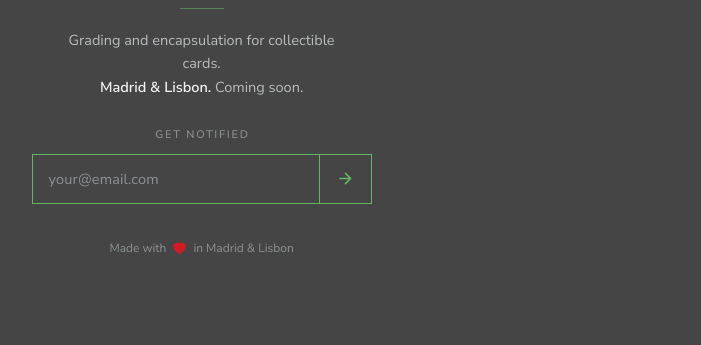
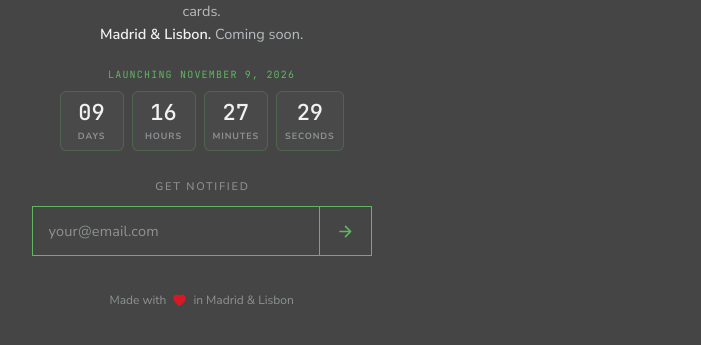
Before and after one commit to Gorillagrading/gorillagrading, a plain HTML site: page index.html in a window 1280 px wide. Shown: the part 341-686 px from the top of the page, without its empty margins (271-972 px from the left). Drawn offline with Linux system fonts and the light colour scheme.

Commit message:
Add files via upload

```diff
--- a/index.html
+++ b/index.html
@@ -79,6 +79,18 @@ h1{font-size:34px; font-weight:800; letter-spacing:-.025em; margin:0; line-heigh
 .claim{font-size:14.5px; color:#B8BCBE; line-height:1.6; margin:0 auto; max-width:34ch;
   animation:rise .8s var(--ease) .26s backwards}
 .claim b{color:var(--bone); font-weight:600}
+
+.countdown{margin:22px auto 0; animation:rise .8s var(--ease) .3s backwards}
+.countdown-date{font-family:var(--mono); font-size:10px; letter-spacing:.12em;
+  color:var(--mint); margin:0 0 10px}
+.countdown-units{display:flex; justify-content:center; gap:8px}
+.countdown-unit{min-width:64px; padding:9px 8px 8px; border:1px solid rgba(97,182,99,.24);
+  border-radius:6px; background:rgba(255,255,255,.025)}
+.countdown-value{display:block; font-family:var(--mono); font-size:22px; line-height:1.1;
+  font-weight:500; font-variant-numeric:tabular-nums; color:var(--bone)}
+.countdown-label{display:block; margin-top:5px; font-family:var(--display); font-size:9px;
+  font-weight:700; letter-spacing:.1em; text-transform:uppercase; color:var(--dim)}
+.countdown-live{font-family:var(--mono); font-size:12px; color:var(--mint); margin:0}
 
 .gate{margin-top:28px; animation:rise .8s var(--ease) .34s backwards}
 .gate-lbl{font-family:var(--display); font-weight:500; font-size:11px; letter-spacing:.16em;
@@ -409,6 +421,9 @@ h1{font-size:34px; font-weight:800; letter-spacing:-.025em; margin:0; line-heigh
   h1{font-size:30px}
   .rule{margin:16px auto}
   .claim{font-size:14px}
+  .countdown{margin-top:18px}
+  .countdown-unit{min-width:58px; padding:8px 6px}
+  .countdown-value{font-size:20px}
   .gate{margin-top:22px}
   .mfield{min-height:50px}
   .mfield input{font-size:16px; padding:14px 13px}
@@ -440,6 +455,16 @@ h1{font-size:34px; font-weight:800; letter-spacing:-.025em; margin:0; line-heigh
   <p class="tagline" id="tagline">Grading</p>
   <div class="rule"></div>
   <p class="claim">Grading and encapsulation for collectible cards.<br><b>Madrid &amp; Lisbon.</b> Coming soon.</p>
+  <section class="countdown" aria-label="Website launch countdown">
+    <p class="countdown-date">LAUNCHING NOVEMBER 9, 2026</p>
+    <div class="countdown-units" id="countdown" role="timer" aria-label="Time until launch">
+      <div class="countdown-unit"><span class="countdown-value" data-unit="days">00</span><span class="countdown-label">Days</span></div>
+      <div class="countdown-unit"><span class="countdown-value" data-unit="hours">00</span><span class="countdown-label">Hours</span></div>
+      <div class="countdown-unit"><span class="countdown-value" data-unit="minutes">00</span><span class="countdown-label">Minutes</span></div>
+      <div class="countdown-unit"><span class="countdown-value" data-unit="seconds">00</span><span class="countdown-label">Seconds</span></div>
+    </div>
+    <p class="countdown-live" id="countdownLive" hidden>We're live.</p>
+  </section>
 
   <div class="gate" style="width:100%; max-width:340px">
     <p class="gate-lbl">Get notified</p>
@@ -774,6 +799,32 @@ h1{font-size:34px; font-weight:800; letter-spacing:-.025em; margin:0; line-heigh
 <script>
 
 const ENDPOINT = "/api/subscribe";
+const LAUNCH_DATE = new Date(2026, 10, 9);
+const countdown = document.getElementById("countdown");
+const countdownLive = document.getElementById("countdownLive");
+
+function updateCountdown(){
+  const remaining = LAUNCH_DATE.getTime() - Date.now();
+  if(remaining <= 0){
+    countdown.hidden = true;
+    countdownLive.hidden = false;
+    return;
+  }
+
+  const units = {
+    days: Math.floor(remaining / 86400000),
+    hours: Math.floor((remaining % 86400000) / 3600000),
+    minutes: Math.floor((remaining % 3600000) / 60000),
+    seconds: Math.floor((remaining % 60000) / 1000)
+  };
+  for(const [unit, value] of Object.entries(units)){
+    countdown.querySelector(`[data-unit="${unit}"]`).textContent =
+      String(value).padStart(2, "0");
+  }
+}
+
+updateCountdown();
+setInterval(updateCountdown, 1000);
 
 const form   = document.getElementById("mail");
 const campo  = document.getElementById("email");
```
